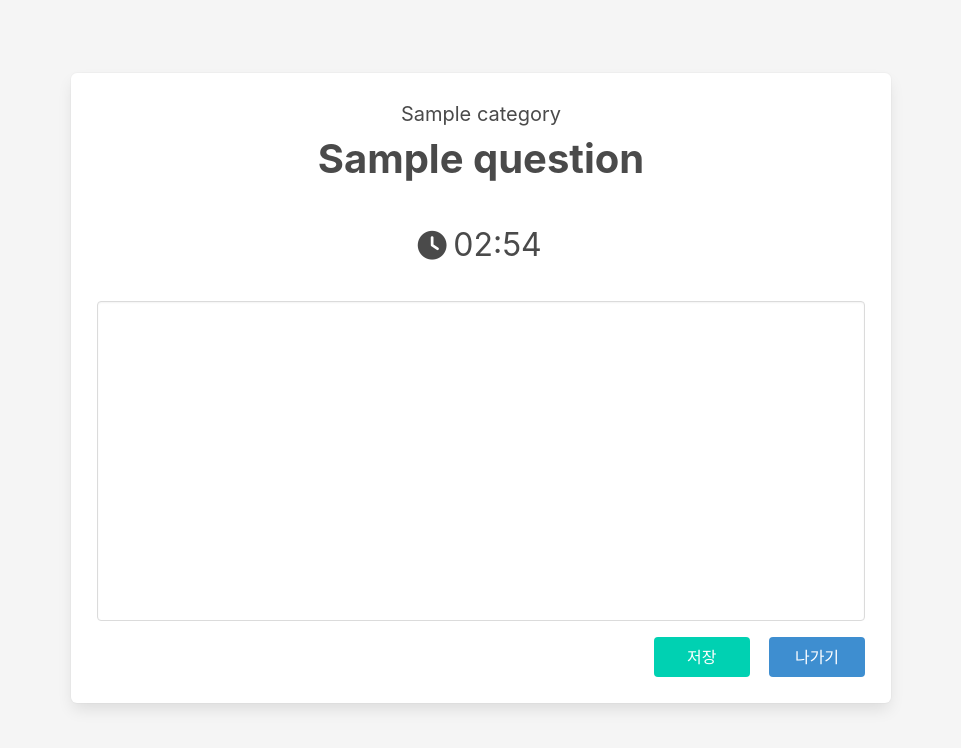
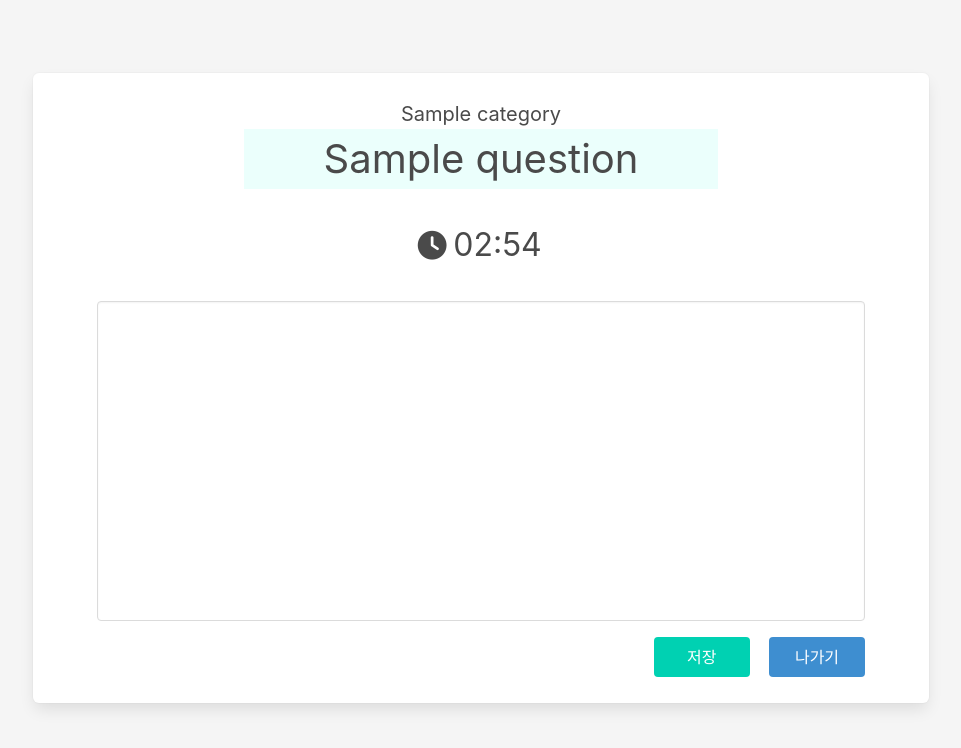
Before and after one commit to JunPyo0117/jungle-first-Project, a Flask app: template templates/study.html in a window 1280 px wide. Shown: the top 748 px of the page, without its empty margins (159-1120 px from the left). Run offline with Flask 3, Linux system fonts and the light colour scheme; the template is opened without the code that fills it: most values are stand-ins (such as "Sample title", 1, 10 or a date in 2020).

Commit message:
rendering random question

```diff
--- a/app.py
+++ b/app.py
@@ -23,7 +23,7 @@ questions = db['questions']
 answers = db['answers']
 
 
-with open('question_list.csv', newline='', encoding='utf-8') as csvfile:
+with open('question_list.csv', newline='', encoding='utf-8-sig') as csvfile:
     reader = csv.DictReader(csvfile)
     data = list(reader)
 
@@ -130,7 +130,8 @@ def dashboard(payload):
 @app.route('/study', methods=['GET'])
 @token_required
 def study(payload):
-    return render_template('study.html')
+    random_question = questions.aggregate([{"$sample": {"size": 1}}]).next();
+    return render_template('study.html', category=random_question['category'], question=random_question['question'])
 
 if __name__ == '__main__':
     app.run('0.0.0.0', port=9000, debug=True)
--- a/templates/study.html
+++ b/templates/study.html
@@ -18,11 +18,17 @@
         }
 
         .box {
+            width: 70vw;
             padding: 1.6em;
             display: flex;
             flex-direction: column;
             align-items: center;
             justify-content: center;
+        }
+
+        .box h1, .box h3 {
+            padding: 0 2em;
+            text-align: center;
         }
 
         #timer {
@@ -69,7 +75,7 @@
 
 <section class="box">
     <h3 class="is-size-5">{{category}}</h3>
-    <h1 class="is-size-2 has-text-weight-bold">{{question}}</h1>
+    <h1 class="is-size-2 has-background-primary-light">{{question}}</h1>
     <div id="timer" class="is-size-3"><span class="icon"><i class="fa-solid fa-clock"></i></span> 03:00</div>
     <form>
         <textarea id="answer" class="textarea"></textarea>
```
